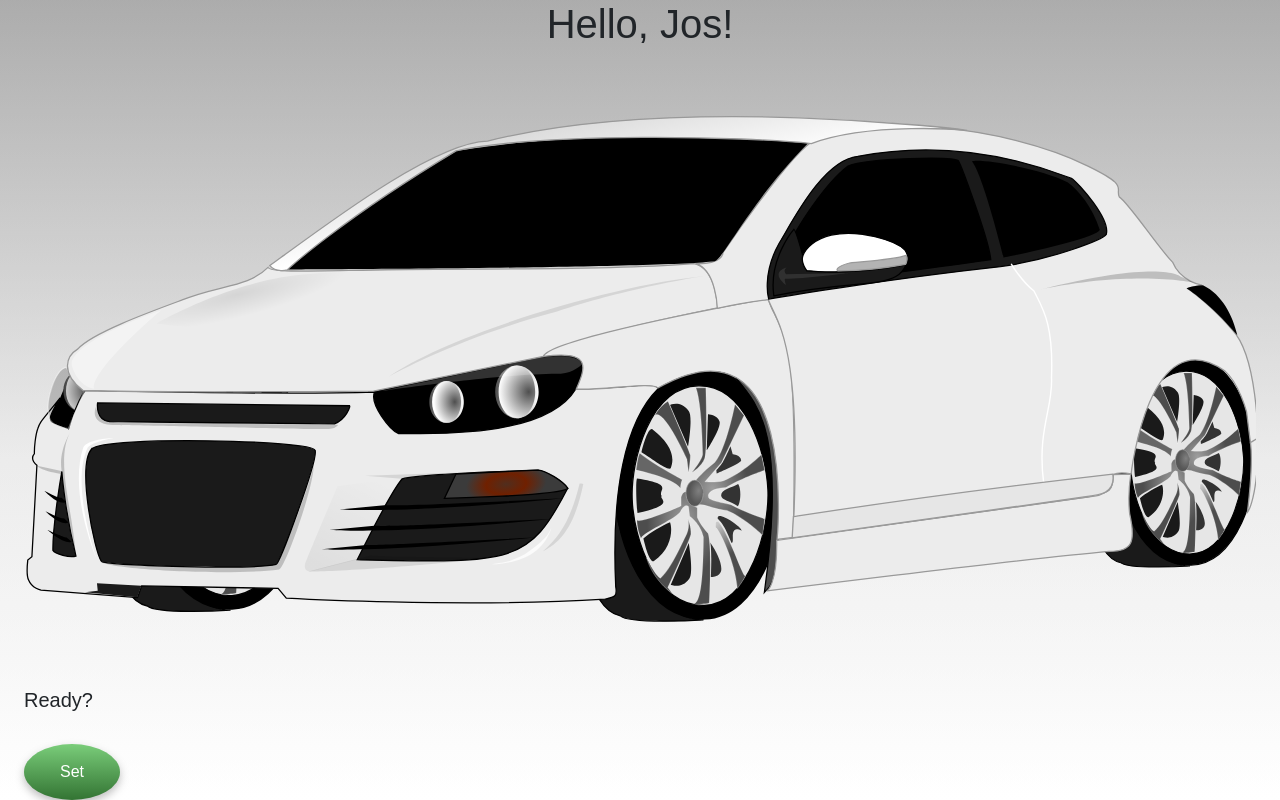
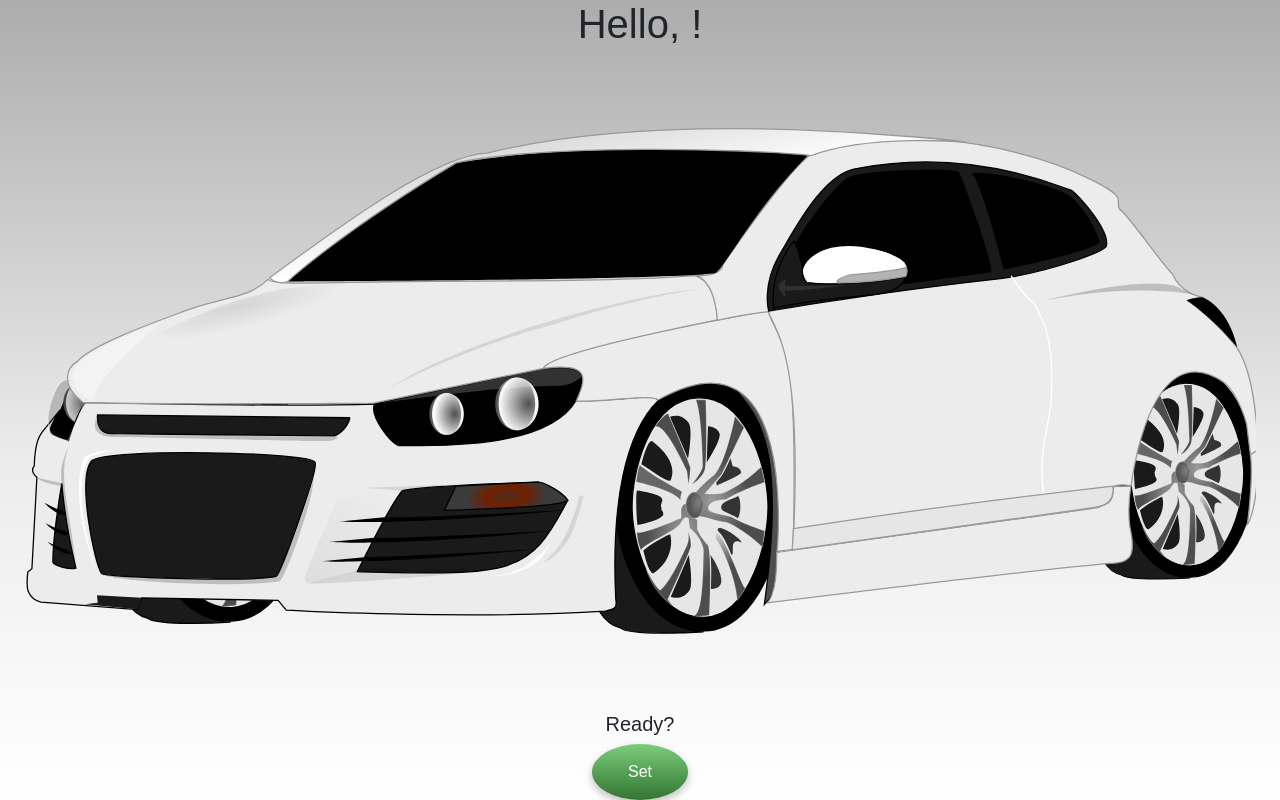
Before and after one commit to oltyx/design-project, a React (Create React App) app: page / in a window 1280 px wide. Built offline with nearby package versions, Linux system fonts and the light colour scheme; a web font is replaced by a local one.

Commit message:
Fixed centering of Start page

```diff
--- a/src/components/pages/Start.tsx
+++ b/src/components/pages/Start.tsx
@@ -1,4 +1,4 @@
-import React from 'react';
+import React, {useCallback} from 'react';
 import { useHistory, withRouter  } from "react-router-dom";
 import { Button, Col, Container, Row } from 'reactstrap';
 import EvCar from '../../assets/ev_car.svg';
@@ -6,20 +6,22 @@ import '../../styles/lightMode.scss';
 import '../../styles/start.scss';
 import { GlobalButton } from '../styled/Button';
 
+interface StartProps {name?: string}
+
 // Landing page
-export default function Start() {
+export default function Start({name, ...props}:StartProps) {
+    const history = useHistory();
 
-  const history = useHistory();
+    const handleClick = useCallback( () => {
+        history.push("/schedule");
+    }, [history]);
 
-  function handleClick() {
-    history.push("/schedule");
-  }
     return(
         <Container className={"startPage"} fluid={true}>
             <Row >
                 <Col>
                     <h1 className={"responsiveTitle"}>
-                        Hello, Jos!
+                        Hello, {name}!
                     </h1>
                 </Col>
             </Row>
@@ -37,6 +39,8 @@ export default function Start() {
                         Ready?
                     </h4>
                 </Col>
+            </Row>
+            <Row className={"startRow4"}>
                 <Col>
                     <GlobalButton text={"Set"} onClick={handleClick}/>
                 </Col>
--- a/src/styles/start.scss
+++ b/src/styles/start.scss
@@ -16,7 +16,6 @@
     align-items: center;
     flex-direction: column;
 
-
     .carStyle {
       width: 100%;
       height: 100%;
@@ -30,7 +29,18 @@
     justify-content: flex-end;
     align-items: center;
     flex-direction: column;
+  }
 
+  .startRow4 {
+    display: flex;
+    height:fit-content;
+    width: 100%;
+    justify-content: flex-end;
+    align-items: center;
+    flex-direction: column;
+
+    .col {
+      width: auto;
     }
   }
 
@@ -39,6 +49,7 @@
   }
 
   .responsiveSubtitle {
-  margin-bottom: 2rem;
     font-size: 2.5vh;
+    text-align: center;
   }
+}
```
Lines whose indentation alone changed are shown as unchanged.
